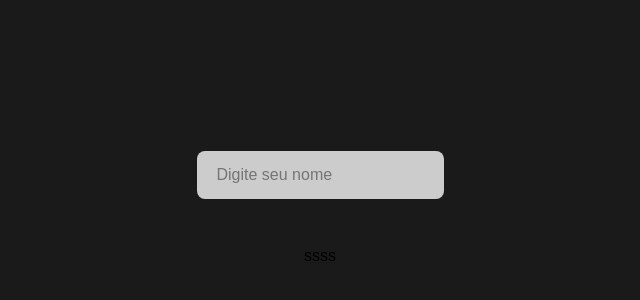
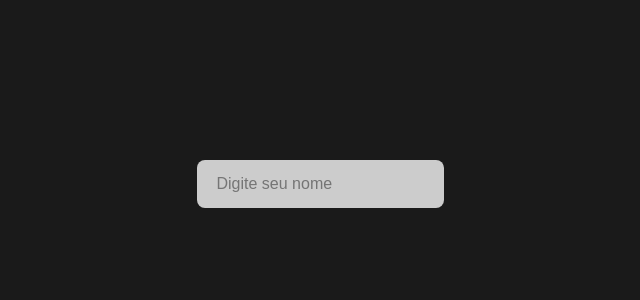
Before and after one commit to nikolaslopes/clone-tabnews, a Next.js app: page / in a window 1280 px wide. Shown: the part 192-492 px from the top of the page, without its empty margins (320-960 px from the left). Built offline with nearby package versions, Linux system fonts and the light colour scheme.

Commit message:
Revert "test 1"
This reverts commit 2d15c819da1c7c860f05d043674e3e1f6eed829f.

```diff
--- a/pages/index.js
+++ b/pages/index.js
@@ -31,7 +31,7 @@ function Home() {
           placeholder={!name ? 'Digite seu nome' : ''}
         />
       </section>
-      ssss
+
       {name ? (
         <button className={styles.button} onClick={handleClickButton}>
           {name}, por favor me clique :(
```
